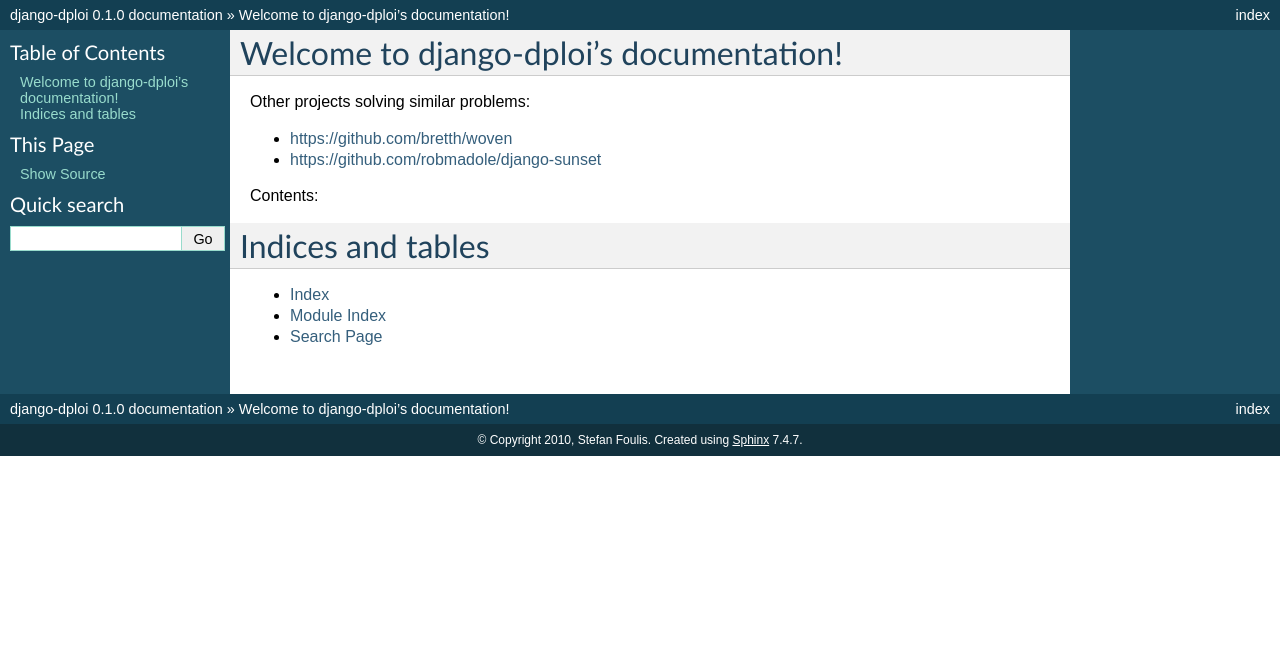
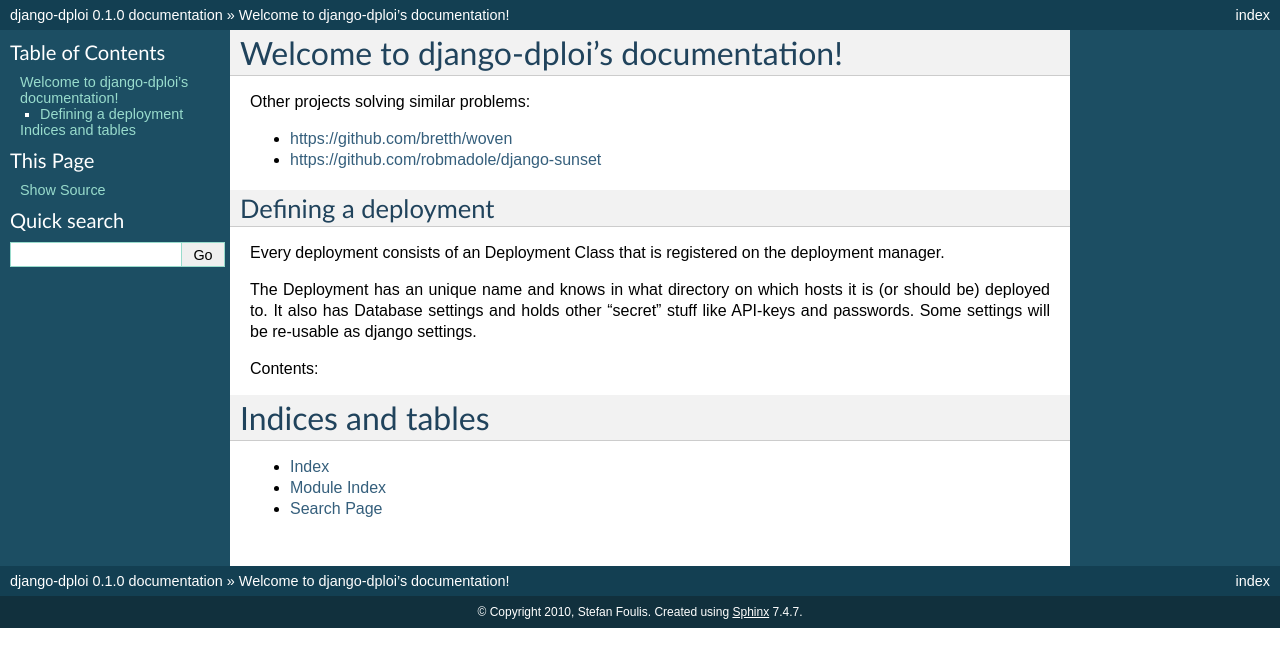
Before and after one commit to divio/django-dploi, a Sphinx documentation site: the page built from docs/index.rst, in a window 1280 px wide. Shown: the top 667 px of the page. Built offline with Sphinx 7.4.7, drawn with Linux system fonts in a browser that asks for light colours.

Commit message:
small doc update

```diff
--- a/docs/index.rst
+++ b/docs/index.rst
@@ -13,6 +13,19 @@
 * https://github.com/robmadole/django-sunset
 
 
+Defining a deployment
+---------------------
+
+Every deployment consists of an Deployment Class that is registered on the
+deployment manager.
+
+The Deployment has an unique name and knows in what directory on which hosts it is
+(or should be) deployed to. It also has Database settings and holds other "secret"
+stuff like API-keys and passwords. Some settings will be re-usable as django
+settings.
+
+
+
 
 Contents:
 
```
